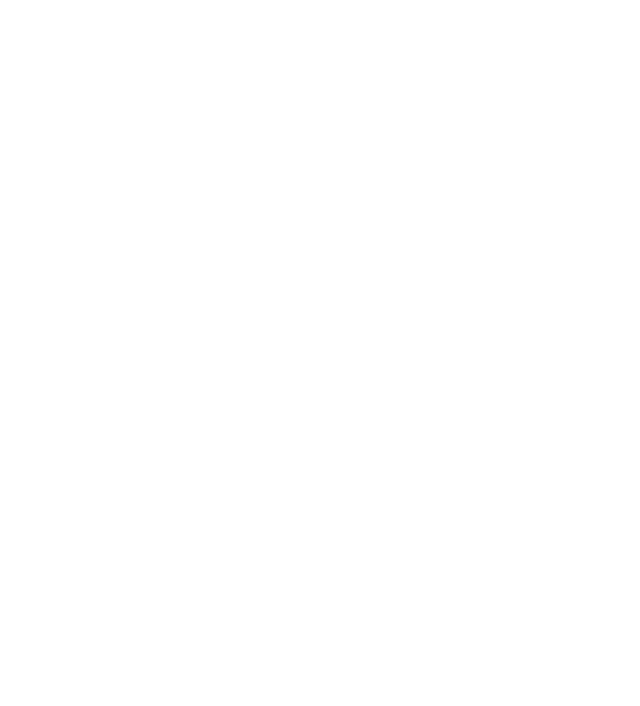
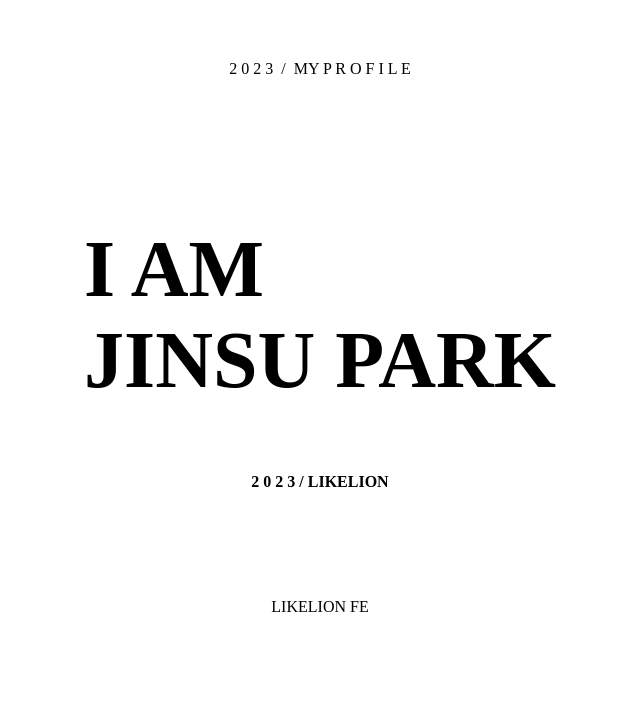
Before and after one commit to jinsupark4255/jinsupark4255.github.io, a plain HTML site: page index.html in a window 1280 px wide. Shown: the whole page, without its empty margins (320-960 px from the left). Drawn offline with Linux system fonts and the light colour scheme.

Commit message:
3월 31일 수업내용

```diff
--- /dev/null
+++ b/index.css
@@ -0,0 +1,56 @@
+header{
+    padding-top: 60px;
+}
+
+h1{
+    font-size: 80px;
+}
+.name{
+    padding-top: 80px;
+}
+
+.lion{
+    display: flex;
+    flex-direction: column;
+}
+
+body{
+    height: 700px;
+    max-width: 1380px;
+    margin: 0 auto;
+}
+.nav{
+    height: 15%;
+    text-align: center;
+}
+.main{
+    max-width: 1380px;
+
+}
+.sec{
+    height: 70%;
+    display: flex;
+    flex-direction: column;
+    align-items: center;
+}
+.foot{
+    height: 15%;
+    text-align: center;
+}
+p{
+    text-align: center;
+    font-weight: bold;
+}
+.copyright{
+    margin-top: 30px;
+}
+a{
+ text-decoration: none;
+ color: black;
+}
+
+@media (max-width: 767px) {
+    .main{
+        background-color: blue;
+    }
+}
--- a/index.html
+++ b/index.html
@@ -1,18 +1,45 @@
 <!DOCTYPE html>
 <html lang="en">
+
 <head>
     <meta charset="UTF-8">
     <meta http-equiv="X-UA-Compatible" content="IE=edge">
     <meta name="viewport" content="width=device-width, initial-scale=1.0">
     <title>멋쟁이사자처럼:)</title>
-
+    <link rel="stylesheet" href="./index.css">
     <meta property="og:title" content="멋쟁이d사자처럼 화이팅:)">
     <meta property="og:description" content="멋쟁이사자처럼과 즐거운 코딩">
     <meta property="og:image" content="./KakaoTalk_20230319_145554876.jpg">
 
 
 </head>
+
+
 <body>
+    <header>
+        <nav class="nav">
+            2 0 2 3 &nbsp;/&nbsp; MY P R O F I L E
+        </nav>
+    </header>
+    <section class="sec">
+        <div class="main">
+            <a href="./title.html">
+                <h1 class="inner">
+                    <div class="name" >
+                        I AM<br> JINSU PARK
+                    </div>
+                </h1>
+                <p class="inner">2 0 2 3 / LIKELION</p>
+            </a>
 
+        </div>
+    </section>
 </body>
+<footer class="foot">
+    <div class="copyright">
+        <span>LIKELION FE</span>
+    </div>
+
+</footer>
+
 </html>
```
Also changed, not shown: title.html (added).
